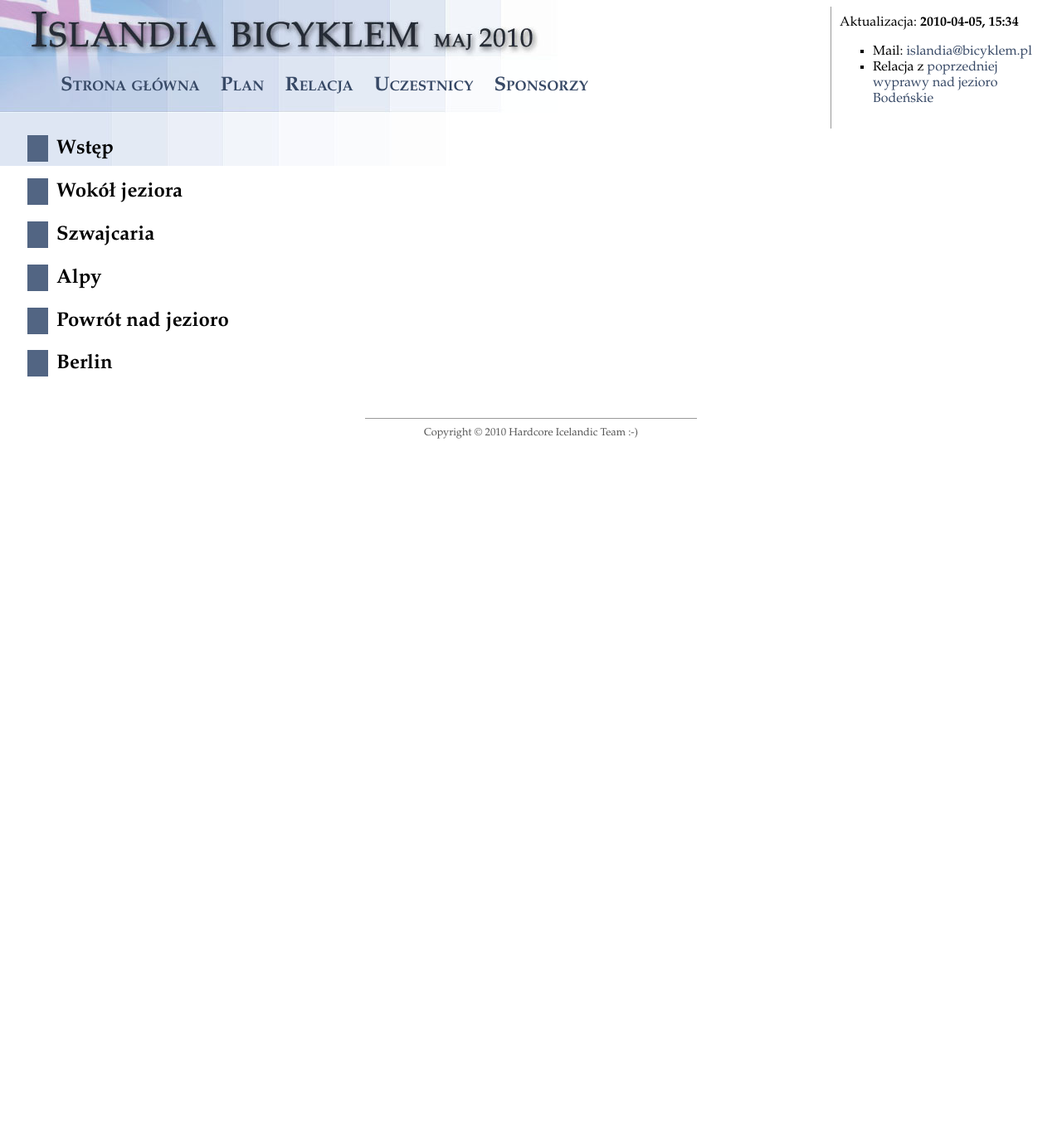
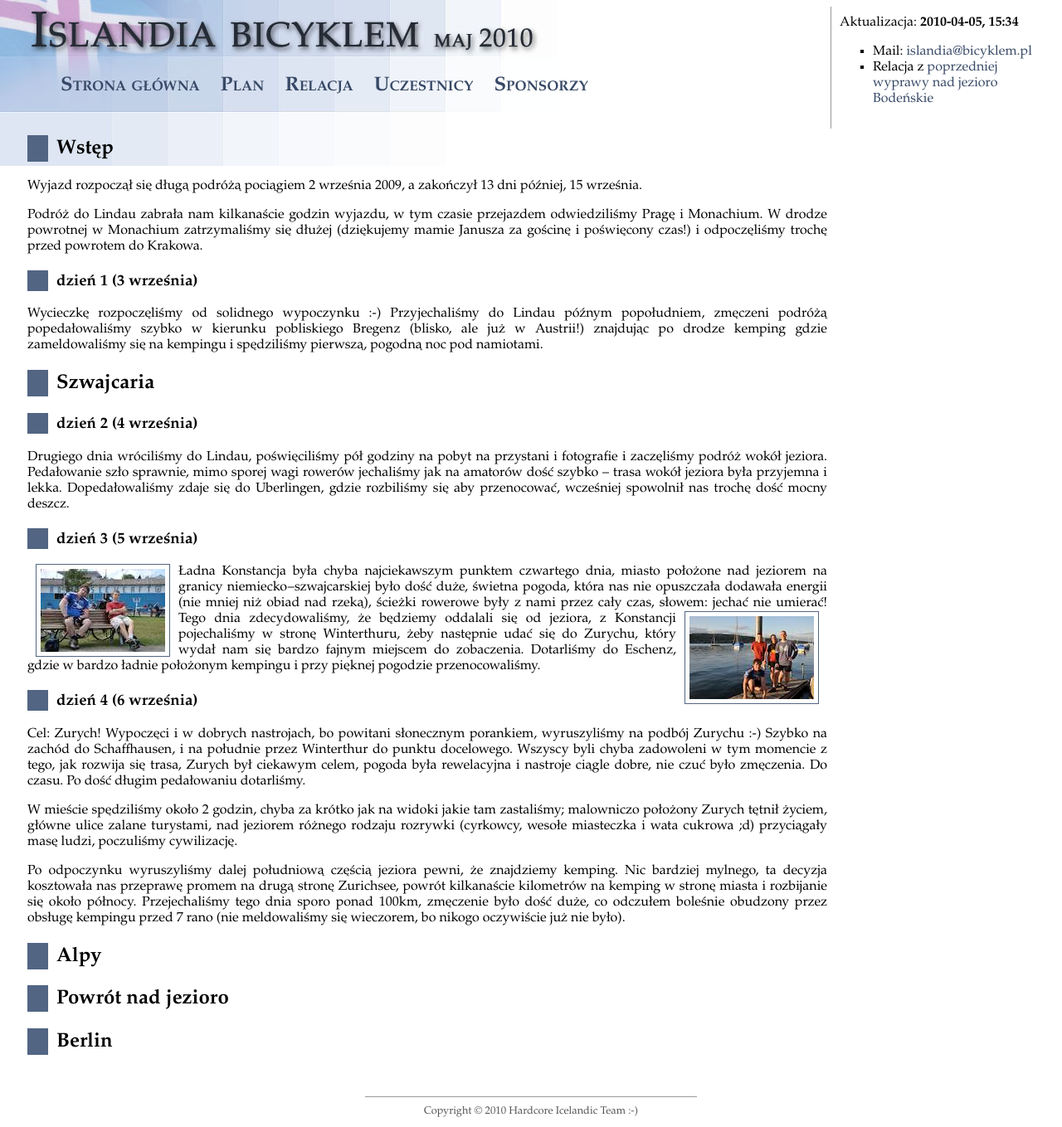
Before and after one commit to michalbugno/bicyklem.pl, a Jekyll site: the page built from bodensee.markdown, in a window 1280 px wide. Shown: the whole page at 83% size. Built offline with Jekyll 4.4.1, drawn with Linux system fonts in a browser that asks for light colours; before the commit the page ends 900 px from its top, so only the background shows below that.

Commit message:
Bodensee review part 1

```diff
--- a/about.markdown
+++ b/about.markdown
@@ -19,7 +19,7 @@ niespotykane atrakcje: liczne wodospady, gejzery i piękne krajobrazy.
 Każdy z nas trzy słowa o sobie:
 
 ### Marcin Bedner
-![Marcin Bedner](./images/bedner.jpg)
+<img src="./images/bedner.jpg" class="left" />
 
 > &#8220;W większych i mniejszych wyprawach rowerowych biorę udział od szkoły średniej.
 > Na swoim koncie mam już przebyte trasy prowadzące przez Niemcy, Anglię,
@@ -30,7 +30,7 @@ Jest naszym naczelnym fotografem!
 <br class="clear">
 
 ### Michał <em>msq</em> Bugno
-![Michał Bugno](./images/bugno.jpg)
+<img src="./images/bugno.jpg" class="left" />
 
 > &#8220;Mam 25 lat, nałogowo słucham muzyki różnych gatunków, ostatnio poświęciłem
 > się mojej nowej pasji -- ostrym kole rowerowym (wtajemniczeni wiedzą o co
@@ -42,7 +42,7 @@ Jest naszym naczelnym fotografem!
 <br class="clear">
 
 ### Filip <em>fost</em> Ostatek
-![Filip Ostatek](./images/ostatek.jpg)
+<img src="./images/ostatek.jpg" class="left" />
 
 Wielki fan draży, prowadzi największą stronę o drażach w Polsce (a być może i na
 świecie!) [http://users.v-lo.krakow.pl/~ostatek/](http://users.v-lo.krakow.pl/~ostatek/)
--- a/bodensee.markdown
+++ b/bodensee.markdown
@@ -4,10 +4,62 @@ title: Bodensee - relacja z wyprawy
 ---
 
 ## Wstęp
+Wyjazd rozpoczął się długą podróżą pociągiem 2 września 2009, a zakończył 13 dni
+później, 15 września.
 
-## Wokół jeziora
+Podróż do Lindau zabrała nam kilkanaście godzin wyjazdu, w tym czasie przejazdem
+odwiedziliśmy Pragę i Monachium. W drodze powrotnej w Monachium zatrzymaliśmy
+się dłużej (dziękujemy mamie Janusza za gościnę i poświęcony czas!) i
+odpoczęliśmy trochę przed powrotem do Krakowa.
+
+### dzień 1 (3 września)
+Wycieczkę rozpoczęliśmy od solidnego wypoczynku :-) Przyjechaliśmy do Lindau
+późnym popołudniem, zmęczeni podróżą popedałowaliśmy szybko w kierunku
+pobliskiego Bregenz (blisko, ale już w Austrii!) znajdując po drodze kemping gdzie
+zameldowaliśmy się na kempingu i spędziliśmy pierwszą, pogodną noc pod namiotami.
 
 ## Szwajcaria
+
+### dzień 2 (4 września)
+Drugiego dnia wróciliśmy do Lindau, poświęciliśmy pół godziny na pobyt na przystani i
+fotografie i zaczęliśmy podróż wokół jeziora. Pedałowanie szło sprawnie, mimo
+sporej wagi rowerów jechaliśmy jak na amatorów dość szybko -- trasa wokół
+jeziora była przyjemna i lekka. Dopedałowaliśmy zdaje się do Uberlingen, gdzie
+rozbiliśmy się aby przenocować, wcześniej spowolnił nas trochę dość mocny
+deszcz.
+
+### dzień 3 (5 września)
+<a href="./images/bodensee/05_01.jpg"><img src="./images/bodensee/05_01_thumb.jpg" class="left" /></a>
+Ładna Konstancja była chyba najciekawszym punktem czwartego dnia, miasto
+położone nad jeziorem na granicy niemiecko--szwajcarskiej było dość duże, świetna
+pogoda, która nas nie opuszczała dodawała energii (nie mniej niż obiad nad rzeką),
+ścieżki rowerowe były z nami przez cały czas, słowem: jechać nie umierać!
+<a href="./images/bodensee/05_02.jpg"><img src="./images/bodensee/05_02_thumb.jpg" class="right" /></a>
+Tego dnia zdecydowaliśmy, że będziemy oddalali się od jeziora, z Konstancji pojechaliśmy
+w stronę Winterthuru, żeby następnie udać się do Zurychu, który wydał nam się
+bardzo fajnym miejscem do zobaczenia.  Dotarliśmy do Eschenz, gdzie w bardzo ładnie
+położonym kempingu i przy pięknej pogodzie przenocowaliśmy.
+
+### dzień 4 (6 września)
+Cel: Zurych! Wypoczęci i w dobrych nastrojach, bo powitani słonecznym porankiem,
+wyruszyliśmy na podbój Zurychu :-) Szybko na zachód do Schaffhausen, i na
+południe przez Winterthur do punktu docelowego. Wszyscy byli chyba zadowoleni w
+tym momencie z tego, jak rozwija się trasa, Zurych był ciekawym celem, pogoda była
+rewelacyjna i nastroje ciągle dobre, nie czuć było zmęczenia. Do czasu. Po dość
+długim pedałowaniu dotarliśmy.
+
+W mieście spędziliśmy około 2 godzin, chyba za krótko jak na widoki jakie tam
+zastaliśmy; malowniczo położony Zurych tętnił życiem, główne ulice zalane
+turystami, nad jeziorem różnego rodzaju rozrywki (cyrkowcy, wesołe miasteczka i
+wata cukrowa ;d) przyciągały masę ludzi, poczuliśmy cywilizację.
+
+Po odpoczynku wyruszyliśmy dalej południową częścią jeziora pewni, że znajdziemy
+kemping. Nic bardziej mylnego, ta decyzja kosztowała nas przeprawę promem na
+drugą stronę Zurichsee, powrót kilkanaście kilometrów na kemping w stronę
+miasta i rozbijanie się około północy. Przejechaliśmy tego dnia sporo ponad
+100km, zmęczenie było dość duże, co odczułem boleśnie obudzony przez obsługę
+kempingu przed 7 rano (nie meldowaliśmy się wieczorem, bo nikogo oczywiście już
+nie było).
 
 ## Alpy
 
--- a/css/screen.css
+++ b/css/screen.css
@@ -30,8 +30,19 @@ ul li, ol li {
   clear: both;
 }
 
+.left {
+  float: left;
+}
+
+.right {
+  float: right;
+}
+
+p {
+  text-align: justify;
+}
+
 img {
-  float: left;
   border: 1px solid #526583;
   padding: 5px;
   margin: 0 10px 0 10px;
```
Also changed, not shown: images/bodensee/05_01.jpg (added), images/bodensee/05_01_thumb.jpg (added), images/bodensee/05_02.jpg (added), images/bodensee/05_02_thumb.jpg (added).
